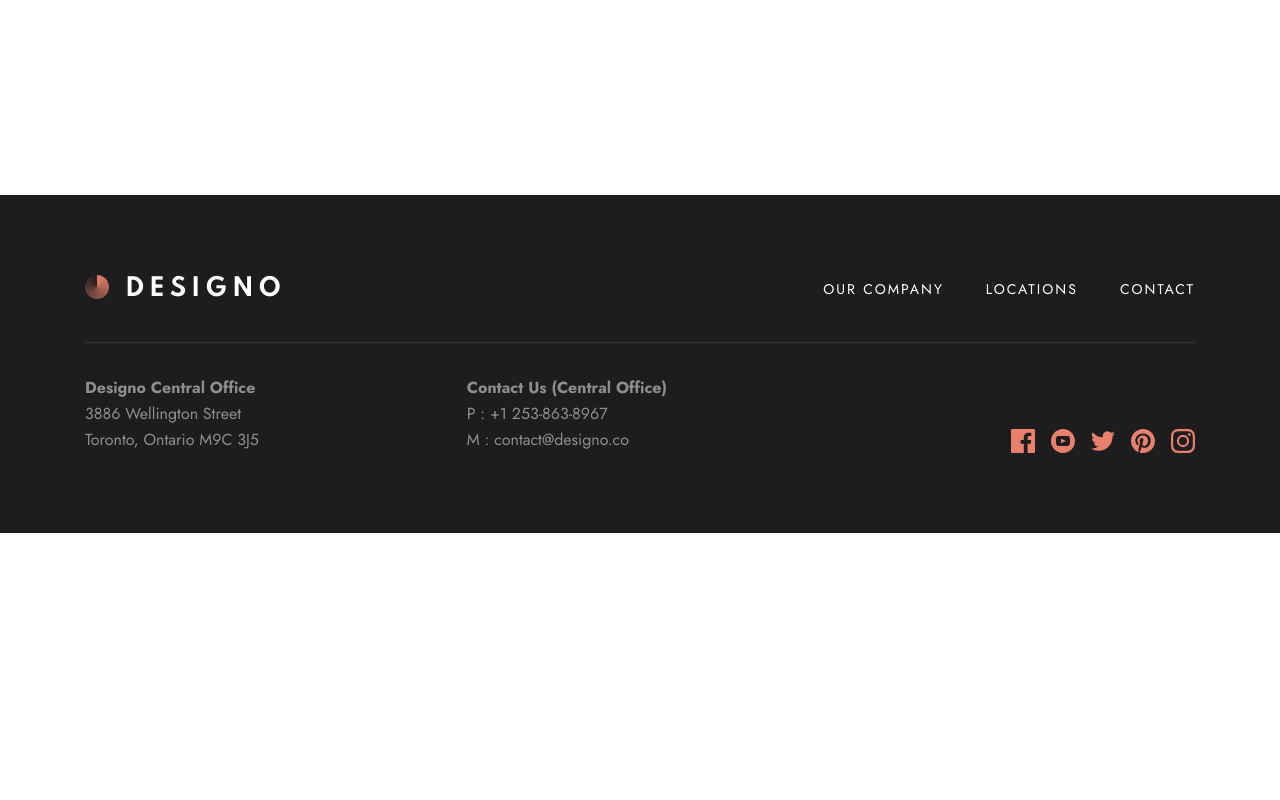
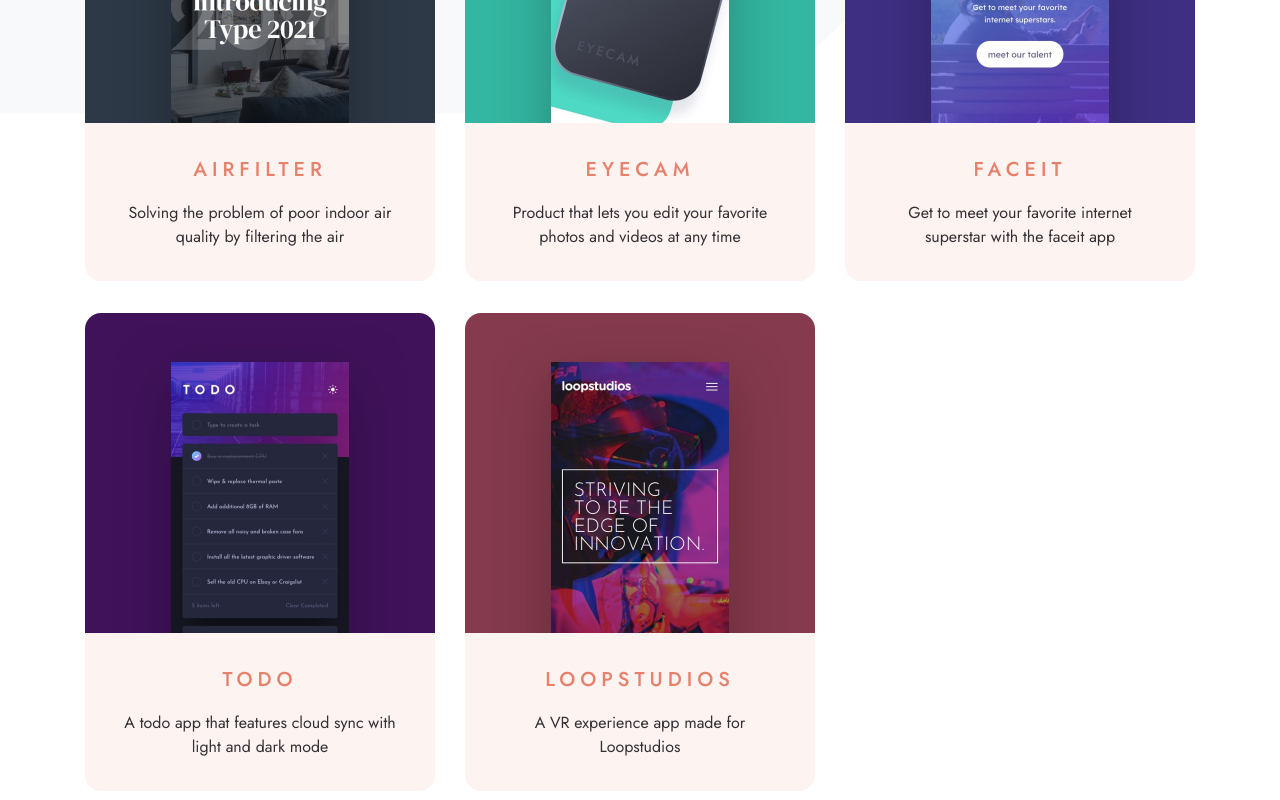
Before and after one commit to awongdev/designo, a Next.js app: page /app-design in a window 1280 px wide. Before the commit this address had no page. Shown: the part 760-1560 px from the top of the page. Before the commit the page ends 1293 px from the top, so only its background shows below. Built offline with nearby package versions, Linux system fonts and the light colour scheme.

Commit message:
Feat: Add app-design page

```diff
--- /dev/null
+++ b/app/app-design/page.tsx
@@ -0,0 +1,39 @@
+import type { Metadata } from "next";
+import CallToAction from "@/components/shared/CallToAction";
+import DesignHeader from "@/components/shared/DesignHeader";
+import Card from "@/components/shared/Card";
+import ViewDesign from "@/components/shared/ViewDesign";
+
+export const metadata: Metadata = {
+  title: "Designo | App Design",
+  description:
+    "Our mobile designs bring intuitive digital solutions to your customers right at their fingertips.",
+};
+
+export default function AppDesign() {
+  return (
+    <main>
+      <DesignHeader category="appDesign" />
+      <section>
+        <div className="card-container">
+          <div className="card-grid">
+            <Card project="airfilter" />
+            <Card project="eyecam" />
+            <Card project="faceit" />
+            <Card project="todo" />
+            <Card project="loopstudios" />
+          </div>
+        </div>
+      </section>
+      <section>
+        <div className="design-container">
+          <div className="design-grid">
+            <ViewDesign design="webDesignSm" />
+            <ViewDesign design="graphicDesign" />
+          </div>
+        </div>
+      </section>
+      <CallToAction />
+    </main>
+  );
+}
--- a/components/shared/Card.tsx
+++ b/components/shared/Card.tsx
@@ -1,7 +1,18 @@
 import Image from "next/image";
 
 type ProjectT = {
-  project: "express" | "transfer" | "photon" | "builder" | "blogr" | "camp";
+  project:
+    | "express"
+    | "transfer"
+    | "photon"
+    | "builder"
+    | "blogr"
+    | "camp"
+    | "airfilter"
+    | "eyecam"
+    | "faceit"
+    | "todo"
+    | "loopstudios";
 };
 
 const projects = {
@@ -44,6 +55,38 @@ const projects = {
     alt: "Camp project design",
     img: "/assets/web-design/desktop/image-camp.jpg",
   },
+  airfilter: {
+    title: "Airfilter",
+    content:
+      "Solving the problem of poor indoor air quality by filtering the air",
+    alt: "Airfilter app design",
+    img: "/assets/app-design/desktop/image-airfilter.jpg",
+  },
+  eyecam: {
+    title: "Eyecam",
+    content:
+      "Product that lets you edit your favorite photos and videos at any time",
+    alt: "Eyecam app design",
+    img: "/assets/app-design/desktop/image-eyecam.jpg",
+  },
+  faceit: {
+    title: "Faceit",
+    content: "Get to meet your favorite internet superstar with the faceit app",
+    alt: "Faceit app design",
+    img: "/assets/app-design/desktop/image-faceit.jpg",
+  },
+  todo: {
+    title: "Todo",
+    content: "A todo app that features cloud sync with light and dark mode",
+    alt: "Todo app design",
+    img: "/assets/app-design/desktop/image-todo.jpg",
+  },
+  loopstudios: {
+    title: "Loopstudios",
+    content: "A VR experience app made for Loopstudios",
+    alt: "Loopstudios app design",
+    img: "/assets/app-design/desktop/image-loopstudios.jpg",
+  },
 };
 
 const Card = ({ project }: ProjectT) => {
```
